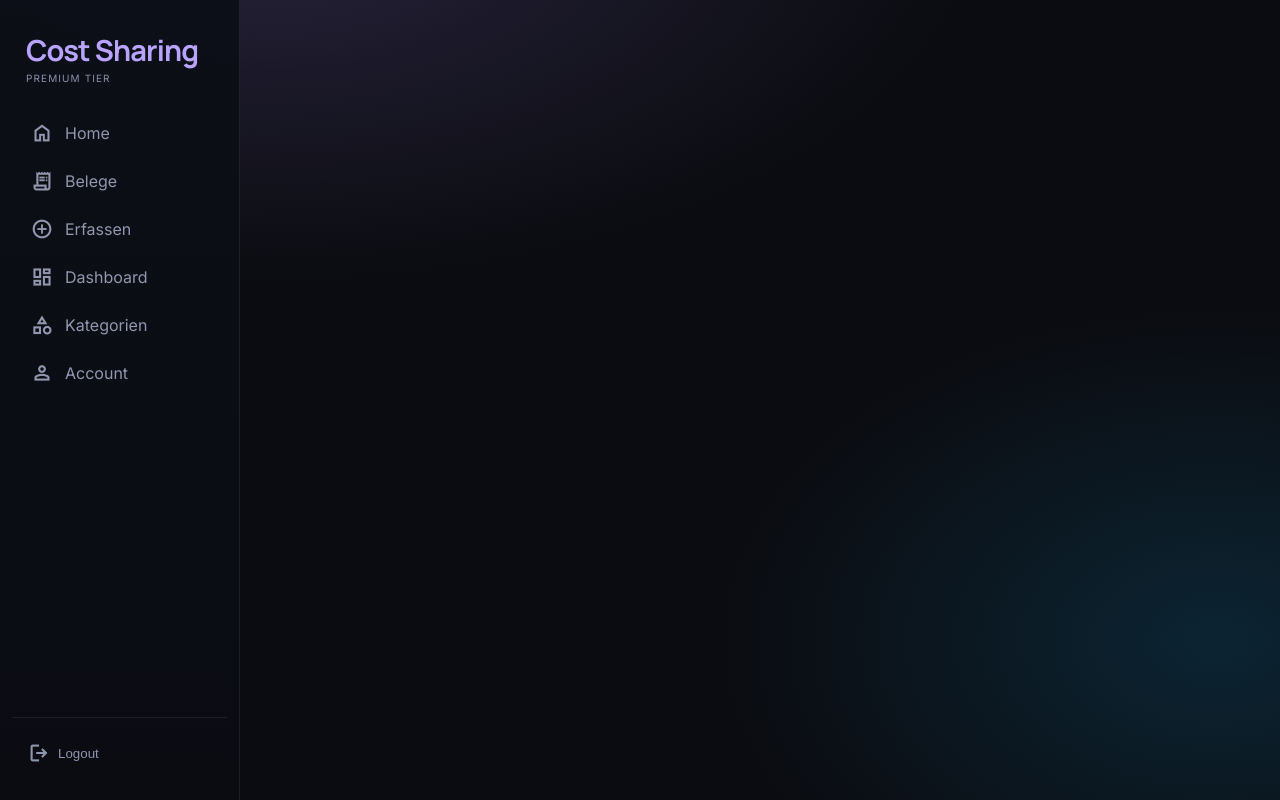
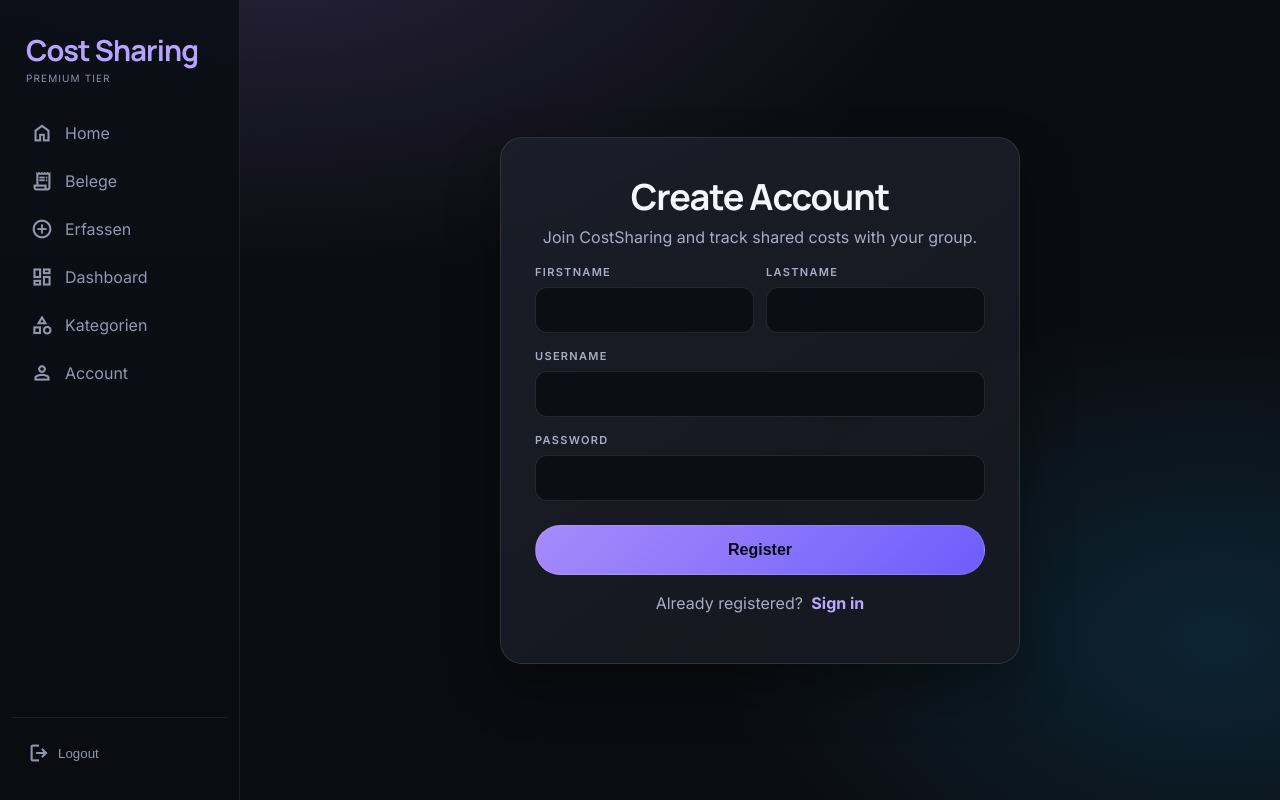
Before and after one commit to gruenerm2305/CostSharing, an Angular app in the folder frontend/: page /register in a window 1280 px wide. Before the commit this address led to /. Built offline with nearby package versions, Linux system fonts and the light colour scheme.

Commit message:
Dashboard Toolbar working

```diff
--- a/frontend/src/app/app.root.ts
+++ b/frontend/src/app/app.root.ts
@@ -1,12 +1,12 @@
 import { Component } from "@angular/core";
 import { AuthService } from './core/services/auth.service';
-import { NavigationEnd, Router, RouterModule} from "@angular/router";
+import { NavigationEnd, Router, RouterLink, RouterModule} from "@angular/router";
 import { filter } from "rxjs";
 import { CommonModule } from "@angular/common";
 
 @Component({
   selector: 'app-root',
-  imports: [CommonModule, RouterModule],
+  imports: [CommonModule, RouterModule, RouterLink],
   standalone: true,
   templateUrl: 'sidebar/sidebar.html',
   styleUrl: 'sidebar/sidebar.scss'
--- a/frontend/src/app/app.routes.ts
+++ b/frontend/src/app/app.routes.ts
@@ -1,8 +1,11 @@
 import { Routes } from '@angular/router';
 import { LoginComponent } from './auth/login/login.component';
 import { HomeComponent } from './home/home.component';
+import { RegisterComponent } from './auth/register/component.register';
 
 export const appRoutes: Routes = [
     { path: 'login', component: LoginComponent },
+    { path: 'register', component: RegisterComponent },
     { path: 'home', component: HomeComponent },
+
 ];
--- a/frontend/src/app/auth/login/login.component.ts
+++ b/frontend/src/app/auth/login/login.component.ts
@@ -1,12 +1,12 @@
 import { Component, signal, Signal } from "@angular/core";
 import {FormBuilder, FormGroup, ReactiveFormsModule, Validators} from '@angular/forms';
 import { AuthService } from "../../core/services/auth.service";
-import { Router } from "@angular/router";
+import { Router, RouterLink } from "@angular/router";
 import { CommonModule } from "@angular/common";
 
 @Component({
   selector: 'app-login',
-  imports: [ReactiveFormsModule, CommonModule],
+  imports: [ReactiveFormsModule, CommonModule, RouterLink],
   templateUrl: 'login.html',
   styleUrl: 'login.scss'
 })
--- a/frontend/src/app/auth/login/login.html
+++ b/frontend/src/app/auth/login/login.html
@@ -7,16 +7,16 @@
           <div class="logo">
             <span class="material-symbols-outlined">account_balance_wallet</span>
           </div>
-          <h1>CostSharing</h1>
-          <p>Please log in to manage your shared ledger.</p>
+          <h1>Cost Sharing</h1>
+          <p>Please log in to manage your receipts.</p>
         </div>
 
         <div *ngIf="error()" class="alert alert-error">{{ error() }}</div>
 
         <form [formGroup]="loginForm" (ngSubmit)="onSubmit()" class="auth-form">
           <div class="form-group">
-            <label class="form-label">Username</label>
-            <input type="text" class="form-control" formControlName="username" placeholder="Enter your username" />
+            <label class="form-label" for="username">Username</label>
+            <input type="text" class="form-control" id="username" formControlName="username" placeholder="Enter your username" />
             <small class="field-error" *ngIf="isFieldInvalid('username')">
               Please enter a valid username.
             </small>
@@ -24,9 +24,9 @@
 
           <div class="form-group">
             <div class="label-row">
-              <label class="form-label">Password</label>
+              <label class="form-label" for="password">Password</label>
             </div>
-            <input type="password" class="form-control" formControlName="password" placeholder="••••••••" />
+            <input type="password" class="form-control" id="password" formControlName="password" placeholder="••••••••" />
             <small class="field-error" *ngIf="isFieldInvalid('password')">
               Password must be at least 6 characters long.
             </small>
@@ -42,6 +42,6 @@
           <a routerLink="/register">Create an account</a>
         </p>
 
-        <div class="security-note">End-to-end encrypted recipe tracking</div>
+        <div class="security-note">End-to-end encrypted receipt tracking</div>
       </div>
     </section>
--- /dev/null
+++ b/frontend/src/app/auth/register/component.register.ts
@@ -0,0 +1,75 @@
+import { FormBuilder, FormGroup, ReactiveFormsModule, Validators } from "@angular/forms";
+import { AuthService } from "../../core/services/auth.service";
+import { Router, RouterLink } from "@angular/router";
+import { Component } from "@angular/core";
+import { CommonModule } from "@angular/common";
+@Component({
+  selector: 'app-register',
+  imports: [ReactiveFormsModule, CommonModule, RouterLink],
+  templateUrl: 'register.html',
+  styleUrl: 'register.scss'
+})
+
+export class RegisterComponent {
+  registerForm: FormGroup;
+  loading = false;
+  error: string | null = null;
+  successMessage: string | null = null;
+  submitAttempted = false;
+
+  constructor(
+    private readonly fb: FormBuilder,
+    private readonly authService: AuthService,
+    private readonly router: Router
+  ) {
+    this.registerForm = this.fb.group({
+      username: ['', [Validators.required, Validators.email]],
+      password: ['', [Validators.required, Validators.minLength(6)]],
+      firstName: ['', [Validators.required, Validators.minLength(2)]],
+      lastName: ['', [Validators.required, Validators.minLength(2)]]
+    });
+  }
+
+  onSubmit(): void {
+    if (!this.registerForm.valid) {
+      this.submitAttempted = true;
+      this.registerForm.markAllAsTouched();
+      return;
+    }
+
+    this.submitAttempted = false;
+    if (this.registerForm.valid) {
+      this.loading = true;
+      this.error = null;
+      this.successMessage = null;
+
+      const { username, password, firstName, lastName } = this.registerForm.value;
+
+      this.authService.register(username, password, firstName, lastName).subscribe({
+        next: () => {
+          this.successMessage = 'Registrierung erfolgreich! Sie werden zur Anmeldeseite weitergeleitet...';
+          this.loading = false;
+          setTimeout(() => {
+            this.router.navigate(['/login']);
+          }, 2000);
+        },
+        error: (err) => {
+          console.error('Registration error:', err);
+          if (err.status === 409) {
+             this.error = 'Ein Benutzer mit dieser Email-Adresse existiert bereits.';
+           } else if (err.error?.message) {
+             this.error = Array.isArray(err.error.message) ? err.error.message.join(', ') : err.error.message;
+          } else {
+             this.error = 'Registrierung fehlgeschlagen. Bitte versuchen Sie es erneut.';
+          }
+          this.loading = false;
+        }
+      });
+    }
+  }
+
+  isFieldInvalid(fieldName: string): boolean {
+    const control = this.registerForm.get(fieldName);
+    return !!control && control.invalid && (control.touched || this.submitAttempted);
+  }
+}
--- /dev/null
+++ b/frontend/src/app/auth/register/register.html
@@ -0,0 +1,55 @@
+<section class="auth-wrap">
+      <div class="auth-card panel">
+        <div class="brand">
+          <h1>Create Account</h1>
+          <p>Join CostSharing and track shared costs with your group.</p>
+        </div>
+
+        <div *ngIf="successMessage" class="alert alert-success">{{ successMessage }}</div>
+        <div *ngIf="error" class="alert alert-error">{{ error }}</div>
+
+        <form [formGroup]="registerForm" (ngSubmit)="onSubmit()" *ngIf="!successMessage">
+          <div class="split">
+            <div class="form-group">
+              <label class="form-label" for="firstName">Firstname</label>
+              <input type="text" class="form-control" id="firstName" formControlName="firstName" />
+              <small class="field-error" *ngIf="isFieldInvalid('firstName')">
+                Please enter a first name.
+              </small>
+            </div>
+            <div class="form-group">
+              <label class="form-label" for="lastName">Lastname</label>
+              <input type="text" class="form-control" id="lastName" formControlName="lastName" />
+              <small class="field-error" *ngIf="isFieldInvalid('lastName')">
+                Please enter a last name.
+              </small>
+            </div>
+          </div>
+
+          <div class="form-group">
+            <label class="form-label" for="username">Username</label>
+            <input type="text" class="form-control" id="username" formControlName="username" />
+            <small class="field-error" *ngIf="isFieldInvalid('username')">
+              Please enter a valid username.
+            </small>
+          </div>
+
+          <div class="form-group">
+            <label class="form-label" for="password">Password</label>
+            <input type="password" class="form-control" id="password" formControlName="password" />
+            <small class="field-error" *ngIf="isFieldInvalid('password')">
+              Password must be at least 6 characters long.
+            </small>
+          </div>
+
+          <button type="submit" class="btn btn-primary submit" [disabled]="!registerForm.valid || loading">
+            {{ loading ? 'Registering...' : 'Register' }}
+          </button>
+        </form>
+
+        <p class="login-link">
+          Already registered?
+          <a routerLink="/login">Sign in</a>
+        </p>
+      </div>
+    </section>
--- /dev/null
+++ b/frontend/src/app/auth/register/register.scss
@@ -0,0 +1,70 @@
+.auth-wrap {
+      min-height: 100vh;
+      display: grid;
+      place-items: center;
+      padding: 24px;
+    }
+
+    .auth-card {
+      width: min(520px, 100%);
+      padding: 34px;
+    }
+
+    .brand {
+      margin-bottom: 18px;
+      text-align: center;
+    }
+
+    .brand h1 {
+      margin: 0;
+      font-size: 36px;
+      letter-spacing: -0.03em;
+    }
+
+    .brand p {
+      margin: 6px 0 0;
+      color: #a8adc2;
+    }
+
+    .split {
+      display: grid;
+      grid-template-columns: 1fr 1fr;
+      gap: 12px;
+    }
+
+    .submit {
+      width: 100%;
+      margin-top: 8px;
+      height: 50px;
+      border-radius: 999px;
+      font-size: 16px;
+    }
+
+    .login-link {
+      text-align: center;
+      margin-top: 18px;
+      color: #a8adc2;
+    }
+
+    .login-link a {
+      color: #bca9ff;
+      text-decoration: none;
+      font-weight: 700;
+      margin-left: 4px;
+    }
+
+    .field-error {
+      display: block;
+      margin-top: 6px;
+      color: #ffadc1;
+      font-size: 12px;
+      font-weight: 600;
+      letter-spacing: 0.01em;
+    }
+
+    @media (max-width: 620px) {
+      .split {
+        grid-template-columns: 1fr;
+        gap: 0;
+      }
+    }
--- a/frontend/src/app/core/services/recipt.service.ts
+++ b/frontend/src/app/core/services/recipt.service.ts
@@ -1,6 +1,7 @@
 import { Observable } from "rxjs";
 import { environment } from '../../../environments/environment';
 import { HttpClient } from "@angular/common/http";
+import { Injectable } from "@angular/core";
 
 export interface Receipt {
   id: string;
@@ -34,6 +35,9 @@ export interface ReceiptItem {
   needsReview?: boolean;
 }
 
+@Injectable({
+  providedIn: 'root'
+})
 export class ReceiptService {
   private readonly apiUrl = `${environment.apiUrl}/receipts`;
 
```
Also changed, not shown: frontend/src/app/sidebar/sidebar.html (+4 -4 lines).
